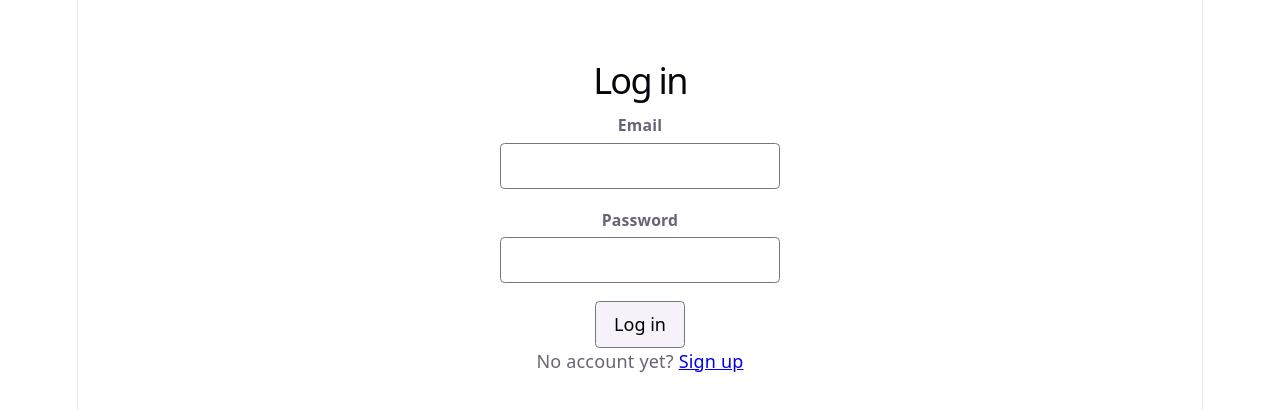
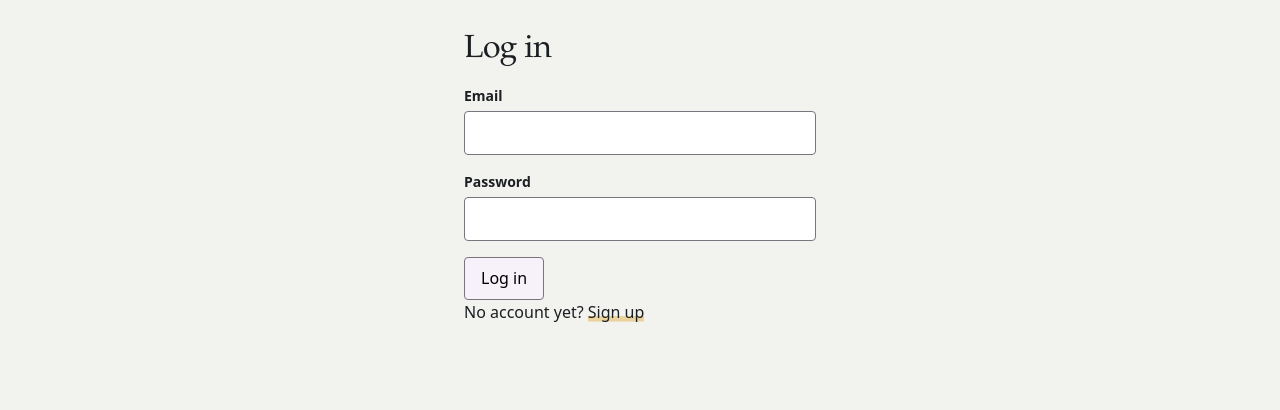
Before and after one commit to ahtshamadil/cohort-9-mern-7533-ahtsham, a React (Vite) app in the folder frontend/: page /login in a window 1280 px wide. Shown: the top 410 px of the page. Built offline with nearby package versions, Linux system fonts and the light colour scheme; no server answers.

Commit message:
Replace the leftover template styles with a design system

```diff
--- a/frontend/index.html
+++ b/frontend/index.html
@@ -4,7 +4,25 @@
     <meta charset="UTF-8" />
     <link rel="icon" type="image/svg+xml" href="/favicon.svg" />
     <meta name="viewport" content="width=device-width, initial-scale=1.0" />
-    <title>Notes</title>
+    <meta name="theme-color" content="#f2f2ef" media="(prefers-color-scheme: light)" />
+    <meta name="theme-color" content="#14181b" media="(prefers-color-scheme: dark)" />
+    <title>Slate</title>
+    <script>
+      // runs before the first paint, so the page is never drawn in the wrong
+      // theme and then corrected - that flash is the usual giveaway that a dark
+      // mode was bolted on. react picks this attribute up rather than deciding
+      // for itself, so there is one source of truth.
+      (function () {
+        try {
+          var stored = localStorage.getItem('theme');
+          var prefersDark = window.matchMedia('(prefers-color-scheme: dark)').matches;
+          document.documentElement.dataset.theme = stored || (prefersDark ? 'dark' : 'light');
+        } catch (error) {
+          // private browsing can make localStorage throw on read
+          document.documentElement.dataset.theme = 'light';
+        }
+      })();
+    </script>
   </head>
   <body>
     <div id="root"></div>
--- a/frontend/src/index.css
+++ b/frontend/src/index.css
@@ -1,111 +1,187 @@
+/* ---------------------------------------------------------------------------
+   Slate.
+
+   The name is the design brief: a slate is a stone surface you write on. So the
+   system is cool stone with one warm mark on it - chalk-grey and slate-blue for
+   every surface, marigold for anything that wants attention. That cool/warm
+   tension is the whole identity, and it is why nothing here needs a gradient.
+
+   Buttons are ink: near-black on the light theme, chalk-white on the dark one.
+   Inverting them rather than colouring them is what keeps the marigold rare
+   enough to still mean something.
+   --------------------------------------------------------------------------- */
+
+:root[data-theme='light'],
 :root {
-  --text: #6b6375;
-  --text-h: #08060d;
-  --bg: #fff;
-  --border: #e5e4e7;
-  --code-bg: #f4f3ec;
-  --accent: #aa3bff;
-  --accent-bg: rgba(170, 59, 255, 0.1);
-  --accent-border: rgba(170, 59, 255, 0.5);
-  --social-bg: rgba(244, 243, 236, 0.5);
-  --shadow:
-    rgba(0, 0, 0, 0.1) 0 10px 15px -3px, rgba(0, 0, 0, 0.05) 0 4px 6px -2px;
+  --surface: #f2f2ef;
+  --surface-raised: #fafaf8;
+  --surface-sunken: #e9e9e5;
+  --surface-hover: #e4e4df;
 
-  --sans: system-ui, 'Segoe UI', Roboto, sans-serif;
-  --heading: system-ui, 'Segoe UI', Roboto, sans-serif;
-  --mono: ui-monospace, Consolas, monospace;
+  --rule: #dedeD7;
+  --rule-strong: #c4c4bb;
 
-  font: 18px/145% var(--sans);
-  letter-spacing: 0.18px;
-  color-scheme: light dark;
-  color: var(--text);
-  background: var(--bg);
+  --ink: #1b1f22;
+  --ink-muted: #5b6469;
+  --ink-subtle: #8b9298;
+
+  /* the ink button and its inverse */
+  --ink-fill: #1b1f22;
+  --ink-fill-hover: #2b3237;
+  --ink-fill-text: #fafaf8;
+
+  --accent: #a8711a;
+  --accent-hover: #8c5c12;
+  --marker: rgb(226 168 45 / 42%);
+
+  --danger: #a83228;
+  --danger-soft: rgb(168 50 40 / 7%);
+  --success: #2f7d4f;
+
+  --shadow-sm: 0 1px 2px rgb(27 31 34 / 7%);
+  --shadow-md: 0 6px 20px -6px rgb(27 31 34 / 13%), 0 1px 3px rgb(27 31 34 / 6%);
+  --shadow-lg: 0 28px 56px -20px rgb(27 31 34 / 20%), 0 2px 8px rgb(27 31 34 / 7%);
+
+  color-scheme: light;
+}
+
+:root[data-theme='dark'] {
+  --surface: #14181b;
+  --surface-raised: #1c2125;
+  --surface-sunken: #101315;
+  --surface-hover: #262c31;
+
+  --rule: #2a3136;
+  --rule-strong: #3c454b;
+
+  --ink: #eceef0;
+  --ink-muted: #98a2a8;
+  --ink-subtle: #6b757b;
+
+  --ink-fill: #eceef0;
+  --ink-fill-hover: #ffffff;
+  --ink-fill-text: #14181b;
+
+  --accent: #e5a93f;
+  --accent-hover: #f0bb5e;
+  --marker: rgb(229 169 63 / 30%);
+
+  --danger: #f28b82;
+  --danger-soft: rgb(242 139 130 / 12%);
+  --success: #6cc48d;
+
+  --shadow-sm: 0 1px 2px rgb(0 0 0 / 45%);
+  --shadow-md: 0 6px 20px -6px rgb(0 0 0 / 55%), 0 1px 3px rgb(0 0 0 / 35%);
+  --shadow-lg: 0 28px 56px -20px rgb(0 0 0 / 70%), 0 2px 8px rgb(0 0 0 / 45%);
+
+  color-scheme: dark;
+}
+
+:root {
+  /* corners stay tight. a slate has edges, not pills */
+  --radius-sm: 3px;
+  --radius-md: 5px;
+  --radius-lg: 8px;
+  --radius-full: 999px;
+
+  /* a real serif for anything that speaks, a plain sans for controls, a mono
+     for the small print. all three ship with the OS, so nothing waits on a font
+     server or falls apart offline */
+  --display: 'Iowan Old Style', 'Palatino Linotype', Palatino, Georgia, ui-serif, serif;
+  --sans: system-ui, -apple-system, 'Segoe UI', Roboto, sans-serif;
+  --mono: ui-monospace, 'Cascadia Mono', Consolas, monospace;
+
+  --ease: cubic-bezier(0.32, 0.72, 0, 1);
+
+  font-family: var(--sans);
+  font-size: 16px;
+  line-height: 1.6;
+  color: var(--ink);
+  background: var(--surface);
   font-synthesis: none;
   text-rendering: optimizeLegibility;
   -webkit-font-smoothing: antialiased;
   -moz-osx-font-smoothing: grayscale;
-
-  @media (max-width: 1024px) {
-    font-size: 16px;
-  }
 }
 
-@media (prefers-color-scheme: dark) {
-  :root {
-    --text: #9ca3af;
-    --text-h: #f3f4f6;
-    --bg: #16171d;
-    --border: #2e303a;
-    --code-bg: #1f2028;
-    --accent: #c084fc;
-    --accent-bg: rgba(192, 132, 252, 0.15);
-    --accent-border: rgba(192, 132, 252, 0.5);
-    --social-bg: rgba(47, 48, 58, 0.5);
-    --shadow:
-      rgba(0, 0, 0, 0.4) 0 10px 15px -3px, rgba(0, 0, 0, 0.25) 0 4px 6px -2px;
-  }
-
-  #social .button-icon {
-    filter: invert(1) brightness(2);
-  }
-}
-
-#root {
-  width: 1126px;
-  max-width: 100%;
-  margin: 0 auto;
-  text-align: center;
-  border-inline: 1px solid var(--border);
-  min-height: 100svh;
-  display: flex;
-  flex-direction: column;
+*,
+*::before,
+*::after {
   box-sizing: border-box;
 }
 
 body {
   margin: 0;
+  min-height: 100svh;
+  background: var(--surface);
+  color: var(--ink);
+}
+
+#root {
+  min-height: 100svh;
 }
 
 h1,
-h2 {
-  font-family: var(--heading);
-  font-weight: 500;
-  color: var(--text-h);
+h2,
+h3 {
+  margin: 0;
+  font-family: var(--display);
+  font-weight: 400;
+  color: var(--ink);
+  letter-spacing: -0.015em;
+  line-height: 1.15;
 }
 
 h1 {
-  font-size: 56px;
-  letter-spacing: -1.68px;
-  margin: 32px 0;
-  @media (max-width: 1024px) {
-    font-size: 36px;
-    margin: 20px 0;
-  }
+  font-size: 2.25rem;
 }
+
 h2 {
-  font-size: 24px;
-  line-height: 118%;
-  letter-spacing: -0.24px;
-  margin: 0 0 8px;
-  @media (max-width: 1024px) {
-    font-size: 20px;
-  }
+  font-size: 1.375rem;
 }
+
 p {
   margin: 0;
 }
 
-code,
-.counter {
-  font-family: var(--mono);
-  display: inline-flex;
-  border-radius: 4px;
-  color: var(--text-h);
+/* links get a chalk swipe rather than an underline. it sits behind the text and
+   grows on hover - the one flourish in the whole system */
+a {
+  color: var(--ink);
+  font-weight: 500;
+  text-decoration: none;
+  background-image: linear-gradient(var(--marker), var(--marker));
+  background-repeat: no-repeat;
+  background-position: 0 88%;
+  background-size: 100% 0.35em;
+  transition: background-size 0.25s var(--ease);
 }
 
-code {
-  font-size: 15px;
-  line-height: 135%;
-  padding: 4px 8px;
-  background: var(--code-bg);
+a:hover {
+  background-size: 100% 0.95em;
 }
+
+:focus-visible {
+  outline: 2px solid var(--accent);
+  outline-offset: 2px;
+  border-radius: 2px;
+}
+
+/* held for one frame while the theme swaps. see ThemeProvider for why - without
+   it a transitioned property keeps the colour it resolved under the old theme */
+:root[data-switching] *,
+:root[data-switching] *::before,
+:root[data-switching] *::after {
+  transition: none !important;
+}
+
+@media (prefers-reduced-motion: reduce) {
+  *,
+  *::before,
+  *::after {
+    animation-duration: 0.01ms !important;
+    animation-iteration-count: 1 !important;
+    transition-duration: 0.01ms !important;
+    scroll-behavior: auto !important;
+  }
+}
```
